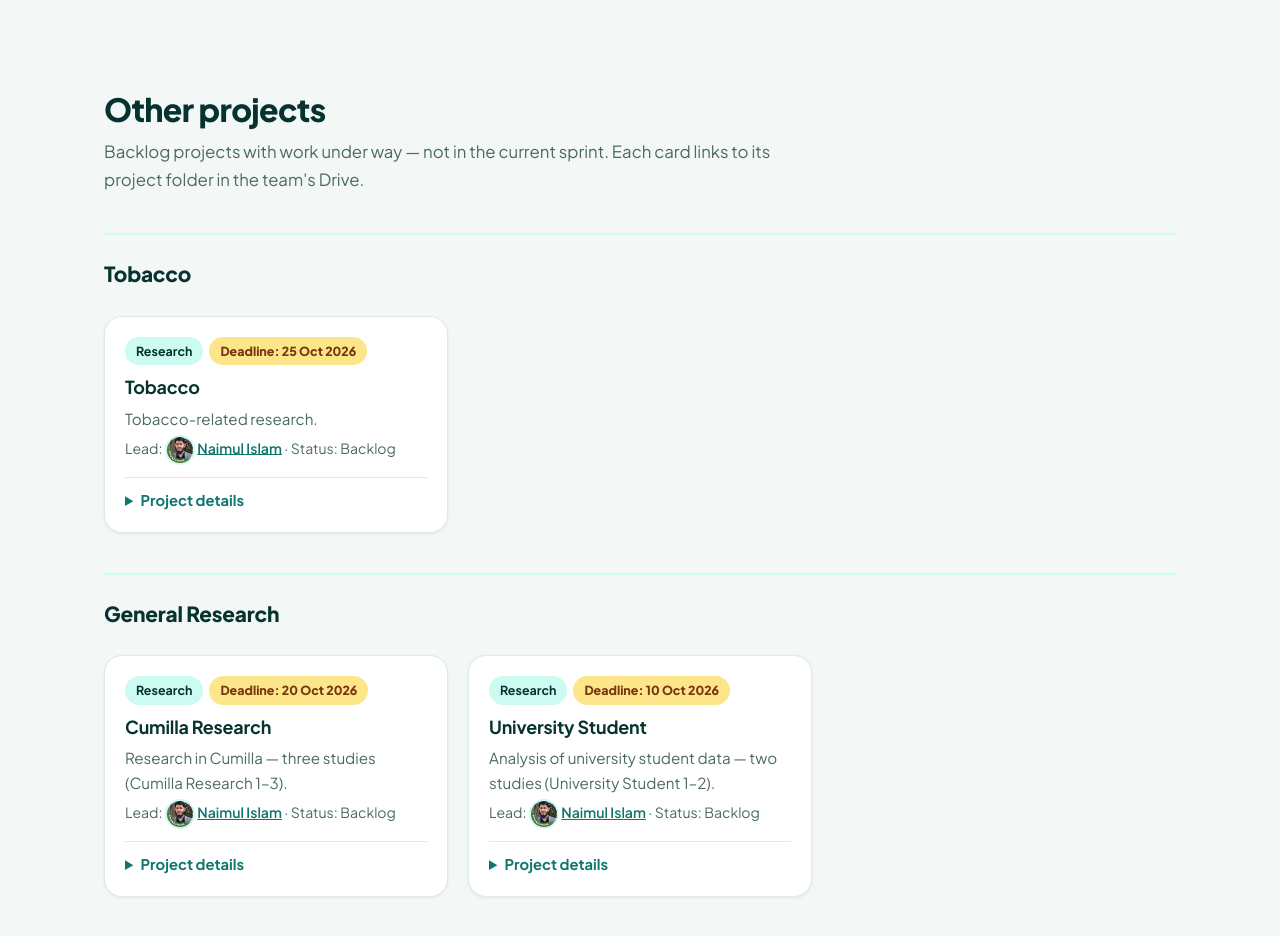
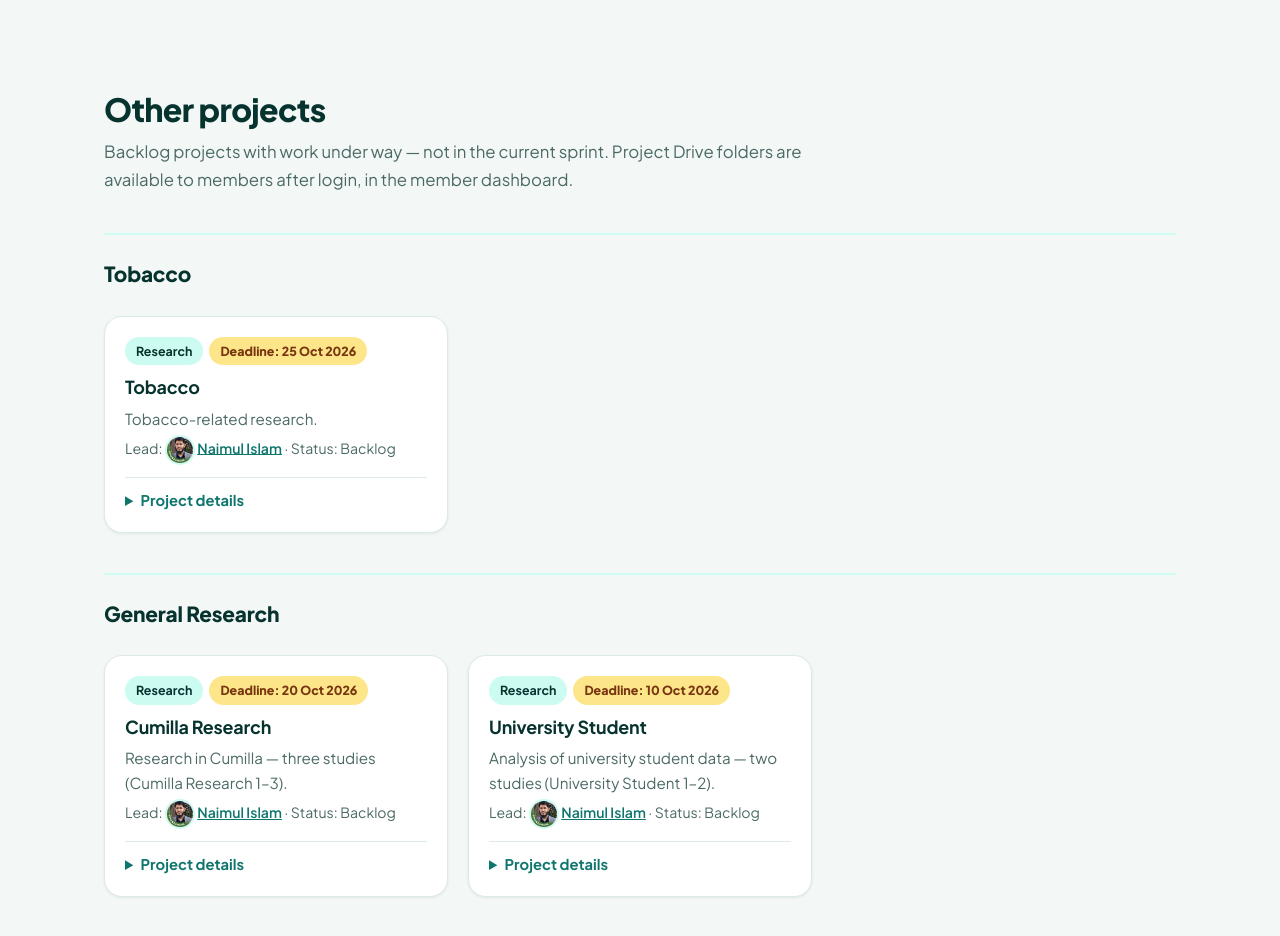
Before and after one commit to naimulbhuiyan/d2d-website, a plain HTML site: page research.html in a window 1280 px wide. Shown: the part 3260-4196 px from the top of the page. Drawn offline with Linux system fonts and the light colour scheme.

Commit message:
Fix Other projects intro: Drive folders are in the member dashboard

```diff
--- a/research.html
+++ b/research.html
@@ -50,7 +50,7 @@
     <section class="section">
       <div class="wrap">
         <h2>Other projects</h2>
-        <p class="section-sub">Backlog projects with work under way — not in the current sprint. Each card links to its project folder in the team's Drive.</p>
+        <p class="section-sub">Backlog projects with work under way — not in the current sprint. Project Drive folders are available to members after login, in the member dashboard.</p>
         <div id="project-list-other">
           <p class="loading">Loading projects…</p>
         </div>
```
